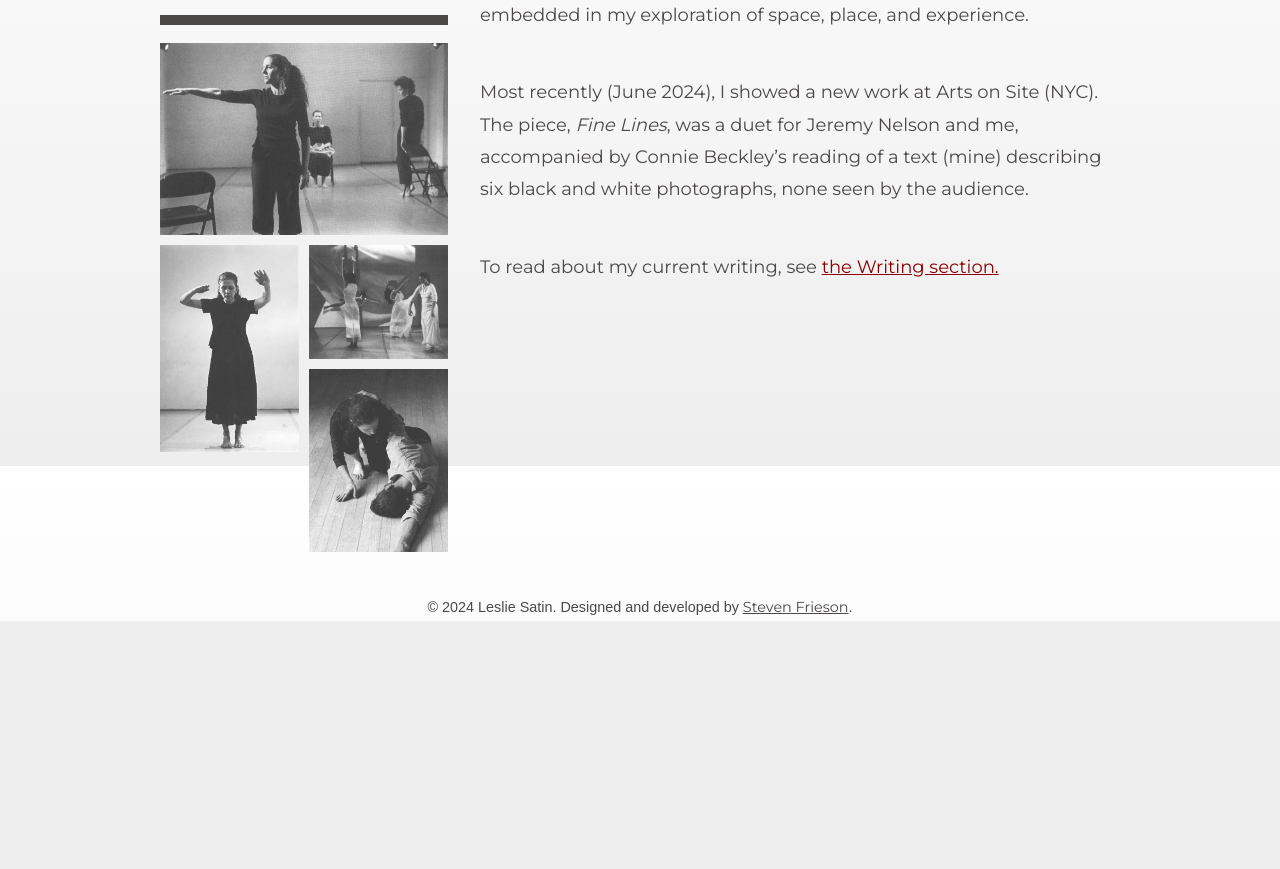
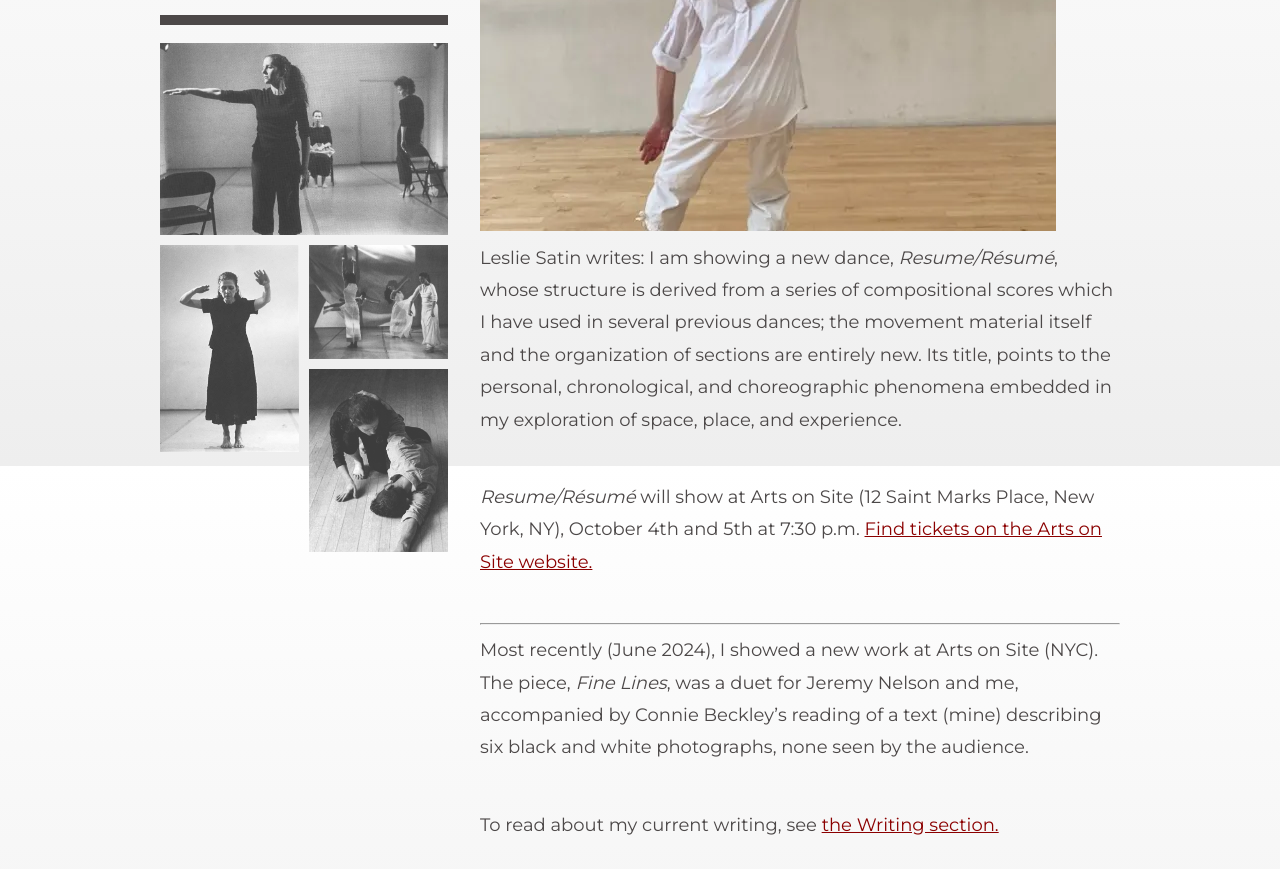
Before and after one commit to sfrieson/ls-web, a plain HTML site: page current.html in a window 1280 px wide. Shown: the part 334-1203 px from the top of the page. Before the commit the page ends 955 px from the top, so only its background shows below. Drawn offline with Linux system fonts and the light colour scheme; a script that the page names is missing.

Commit message:
Add resume/resume current

```diff
--- a/current.html
+++ b/current.html
@@ -64,15 +64,29 @@
         </aside>
         <main class="content-area">
           <h2 class="title">Current Work</h2>
+          <h3>RESUME/R&#201;SUM&#201;</h3>
+          <img
+            src="/images/resume-resume.webp"
+            srcset="/images/resume-resume.webp 1x, /images/resume-resume.jpg 1x"
+            alt="A photograph from behind of Leslie Satin dancing in a white collared shirt and white pants."
+          />
           <p>
-            Leslie Satin writes: I am working on a dance whose structure is
-            derived from a series of compositional scores which I have used in
-            several previous dances; the movement material itself and the
-            organization of sections are entirely new. Its working title,
-            <em>Resume/R&eacute;sum&eacute;</em>, points to the personal,
+            Leslie Satin writes: I am showing a new dance,
+            <em>Resume/R&eacute;sum&eacute;</em>, whose structure is derived
+            from a series of compositional scores which I have used in several
+            previous dances; the movement material itself and the organization
+            of sections are entirely new. Its title, points to the personal,
             chronological, and choreographic phenomena embedded in my
             exploration of space, place, and experience.
           </p>
+          <p>
+            <em>Resume/R&eacute;sum&eacute;</em> will show at Arts on Site (12
+            Saint Marks Place, New York, NY), October 4th and 5th at 7:30 p.m.
+            <a href="https://www.artsonsite.org/tickets"
+              >Find tickets on the Arts on Site website.</a
+            >
+          </p>
+          <hr />
           <p>
             Most recently (June 2024), I showed a new work at Arts on Site
             (NYC). The piece, <em>Fine Lines</em>, was a duet for Jeremy Nelson
```
Also changed, not shown: docs/current.html (+19 -5 lines), docs/sitemap.xml (+5 -5 lines), sitemap.xml (+5 -5 lines), docs/images/resume-resume.jpg (added), docs/images/resume-resume.webp (added), images/resume-resume.jpg (added), images/resume-resume.webp (added).
